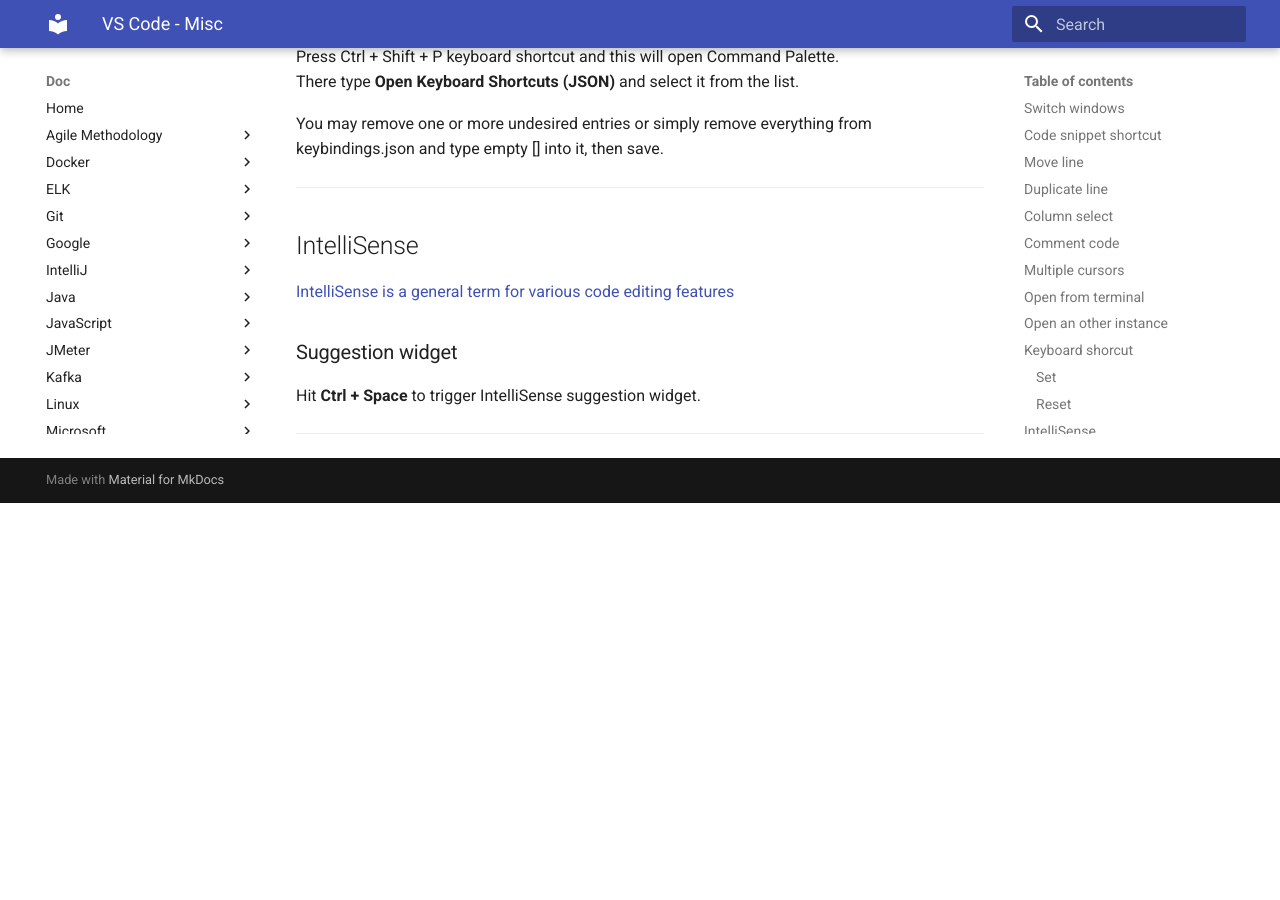
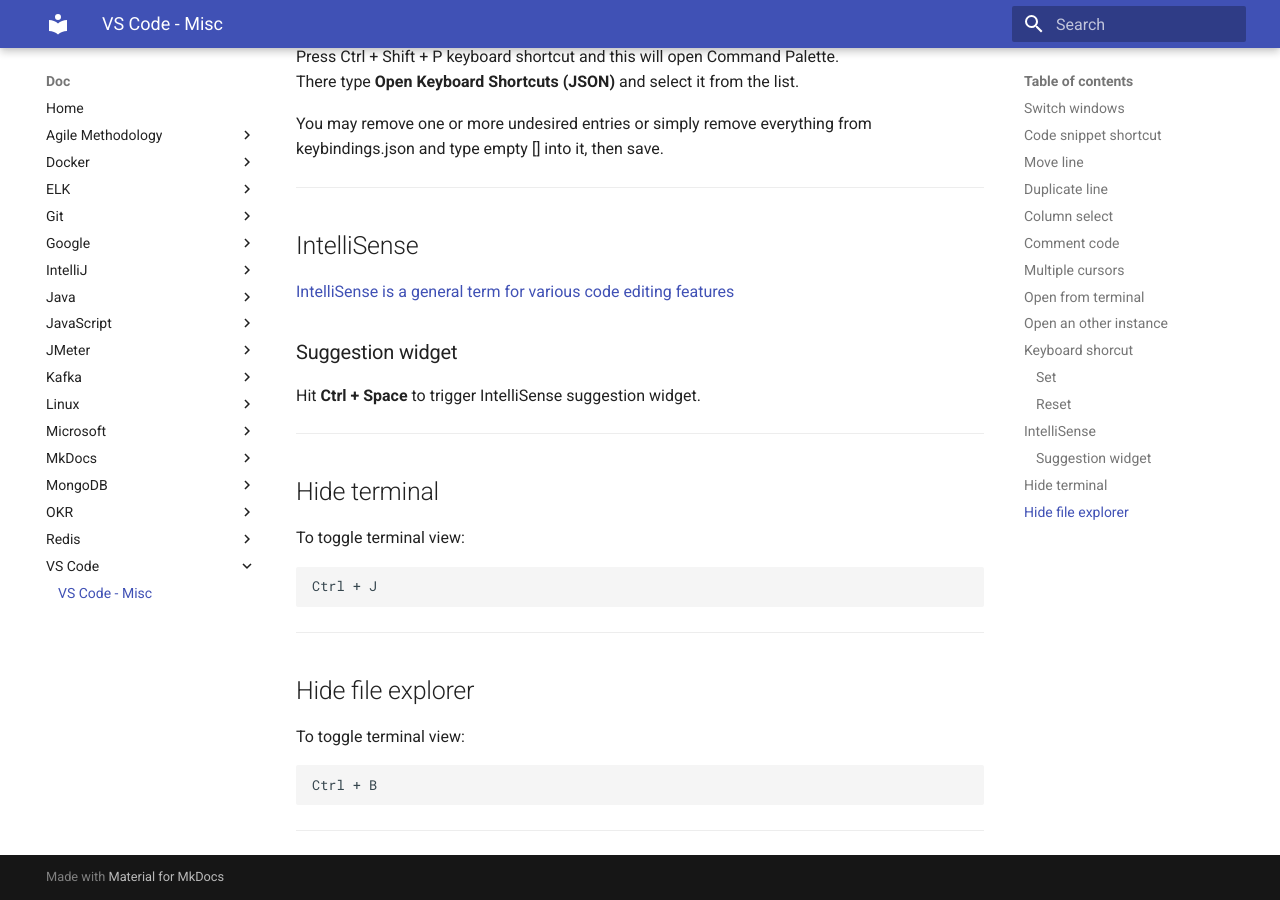
Before and after one commit to oldu73/doc, an MkDocs documentation site: the page built from docs/vscode/vscode.md, in a window 1280 px wide and 900 px high, scrolled down 2774 px. Built offline with MkDocs 1.6.1 and Material for MkDocs 9.7.7, drawn with Linux system fonts in a browser that asks for light colours; before the commit the page ends 3277 px from its top, so only the background shows below that; some of the changed text lies outside the part shown.

Commit message:
vscode shortcut to toggle view for terminal and file explorer

````diff
--- a/docs/vscode/vscode.md
+++ b/docs/vscode/vscode.md
@@ -58,25 +58,25 @@
 Comment code block
 
 ```text
-Ctrl+K+C
+Ctrl + K + C
 ```
 
 or line
 
 ```text
-Ctrl+§
+Ctrl + §
 ```
 
 Uncomment code block
 
 ```text
-Ctrl+K+U
+Ctrl + K + U
 ```
 
 or line
 
 ```text
-Ctrl+§
+Ctrl + §
 ```
 
 ***
@@ -138,3 +138,23 @@
 Hit **Ctrl + Space** to trigger IntelliSense suggestion widget.
 
 ***
+
+## Hide terminal
+
+To toggle terminal view:
+
+```txt
+Ctrl + J
+```
+
+***
+
+## Hide file explorer
+
+To toggle terminal view:
+
+```txt
+Ctrl + B
+```
+
+***
````
